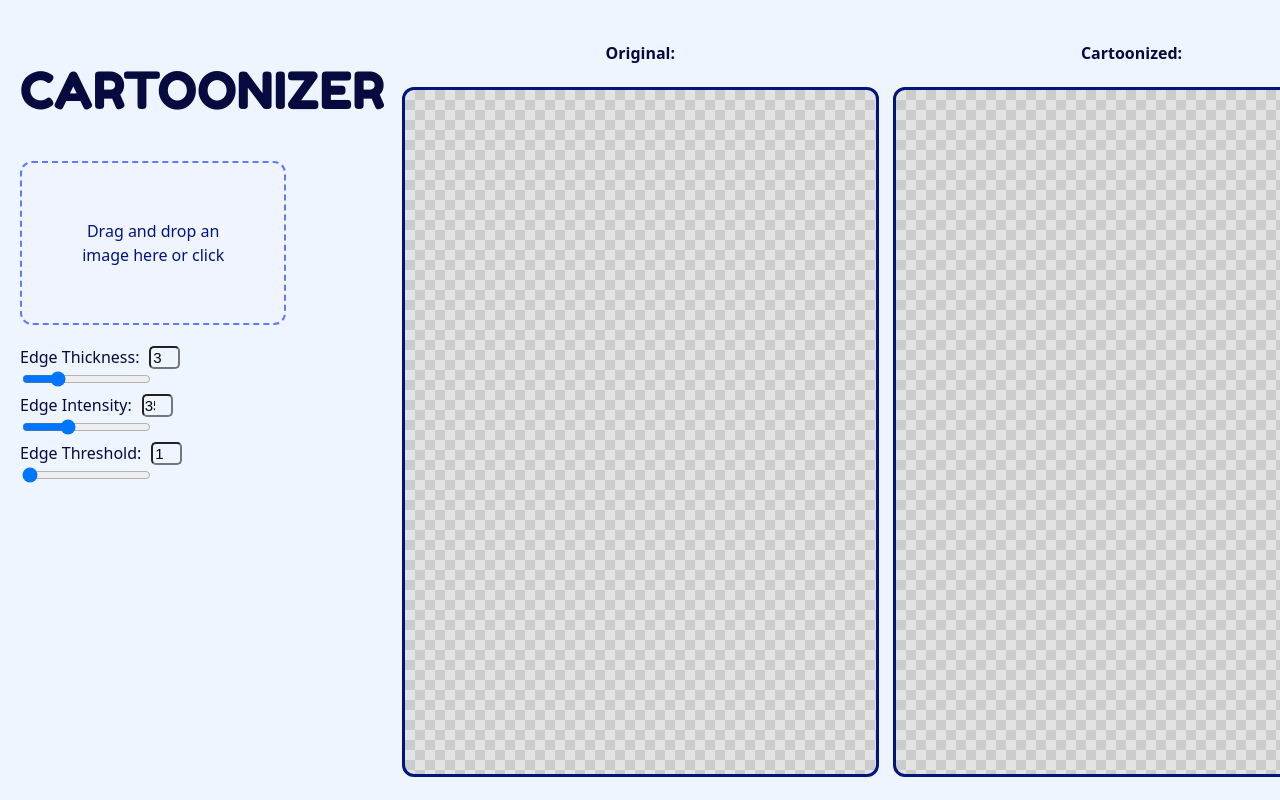
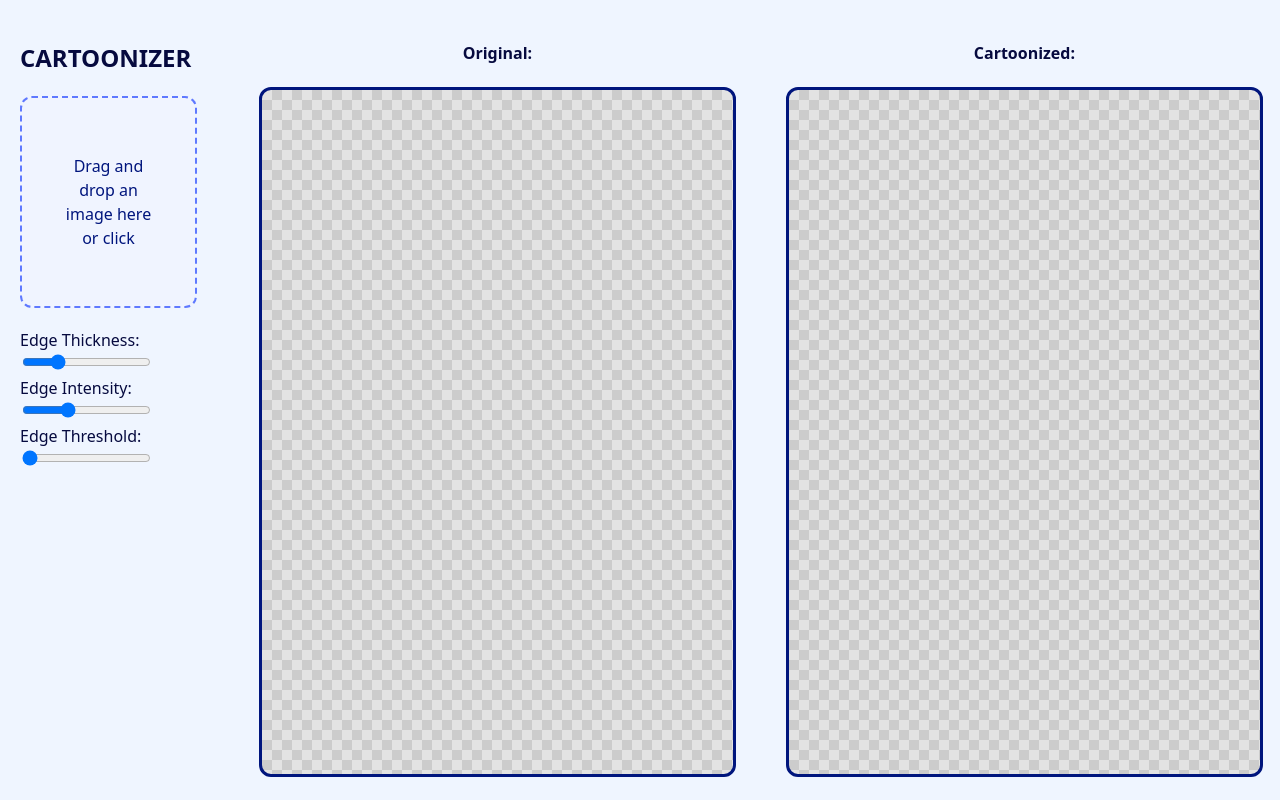
Before and after one commit to KaiWoessner/CartoonConverter, a React (Vite) app in the folder frontend/: page / in a window 1280 px wide. Built offline with nearby package versions, Linux system fonts and the light colour scheme.

Commit message:
fixed formatting

```diff
--- a/frontend/src/App.jsx
+++ b/frontend/src/App.jsx
@@ -11,9 +11,6 @@ function App() {
   const [intensity, setIntensity] = useState(35);
   const [threshold, setThreshold] = useState(1);
   const [originalFileName, setOriginalFileName] = useState(null);
-  const [thicknessInputValue, setInputValue] = useState("3");
-  const [intensityInputValue, setIntensityInputValue] = useState(35);
-  const [thresholdInputValue, setThresholdInputValue] = useState(1);
 
   const fileInputRef = useRef(null);
 
@@ -94,43 +91,12 @@ function App() {
     }
   };
 
-  const handleThicknessInput = (e) => {
-    const value = e.target.value;
-
-    // Allow empty string for backspacing
-    if (value === "") {
-      setInputValue("");
-      return;
-    }
-
-    const numericValue = parseInt(value);
-
-    // Update only if value is within range
-    if (!isNaN(numericValue) && numericValue >= 1 && numericValue <= 9) {
-      setThickness(numericValue);
-      setInputValue(value);
-    }
-  };
-
   const handleIntensitySlider = (e) => {
     const intense = parseInt(e.target.value);
     setIntensity(intense);
     setIntensityInputValue(intense);
     if (imageUploaded) {
       updateCartoon(thickness, intense, threshold);
-    }
-  };
-
-  const handleIntensityInput = (e) => {
-    const value = e.target.value;
-    if (value === "") {
-      setIntensityInputValue("");
-      return;
-    }
-    const numericValue = parseInt(value);
-    if (!isNaN(numericValue) && numericValue >= 3 && numericValue <= 99) {
-      setIntensity(numericValue);
-      setIntensityInputValue(value);
     }
   };
 
@@ -142,21 +108,6 @@ function App() {
       updateCartoon(thickness, intensity, thresh);
     }
   };
-
-  const handleThresholdInput = (e) => {
-    const value = e.target.value;
-    if (value === "") {
-      setThresholdInputValue("");
-      return;
-    }
-    const numericValue = parseInt(value);
-    if (!isNaN(numericValue) && numericValue >= 1 && numericValue <= 15) {
-      setThreshold(numericValue);
-      setThresholdInputValue(value);
-    }
-  };
-
-
 
   const handleDragOver = (e) => {
     e.preventDefault();
@@ -191,7 +142,7 @@ function App() {
 
           <div>
             <label>Edge Thickness:</label>
-            <input
+            {/* <input
                 type="number"
                 min="1"
                 max="9"
@@ -199,7 +150,7 @@ function App() {
                 onChange={handleThicknessInput}
                 style={{ marginLeft: '10px' }}
                 className="input"
-              />
+              /> */}
             <div className="slider">
               <input
                 type="range"
@@ -215,7 +166,7 @@ function App() {
 
           <div>
             <label>Edge Intensity:</label>
-            <input
+            {/* <input
               type="number"
               min="3"
               max="99"
@@ -223,7 +174,7 @@ function App() {
               onChange={handleIntensityInput}
               style={{ marginLeft: '10px' }}
               className="input"
-            />
+            /> */}
             <div className="slider">
               <input
                 type="range"
@@ -238,7 +189,7 @@ function App() {
 
           <div>
             <label>Edge Threshold:</label>
-            <input
+            {/* <input
               type="number"
               min="1"
               max="15"
@@ -246,7 +197,7 @@ function App() {
               onChange={handleThresholdInput}
               style={{ marginLeft: '10px' }}
               className="input"
-            />
+            /> */}
             <div className="slider">
               <input
                 type="range"
--- a/frontend/src/index.css
+++ b/frontend/src/index.css
@@ -31,16 +31,17 @@ body {
   min-height: 100vh;
 }
 
-h1 {
+/* Commented out cause broke formatting */
+/* h1 {
   font-size: 3.2em;
   line-height: 1.1;
 }
 
-h2 {  /* title style */
+h2 {
   font-size: 3.2em;
   line-height: 1.1;
   font-family: 'Fredoka One', sans-serif;
-}
+} */
 
 button {
   border-radius: 8px;
```
